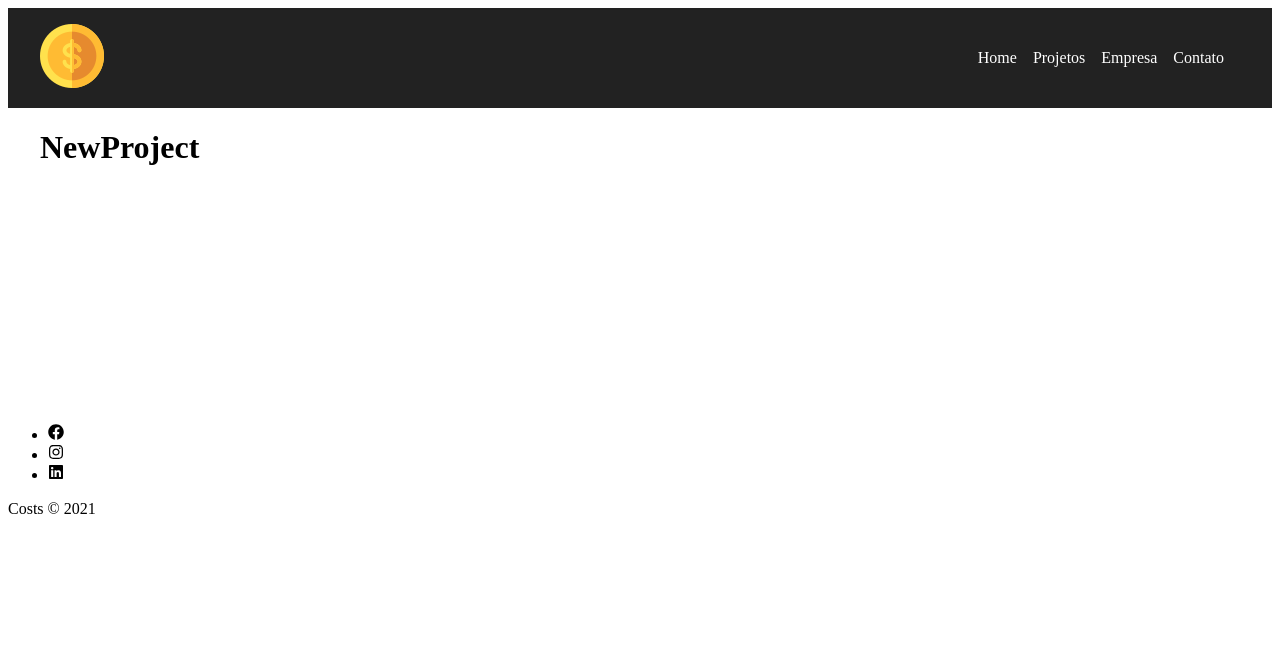
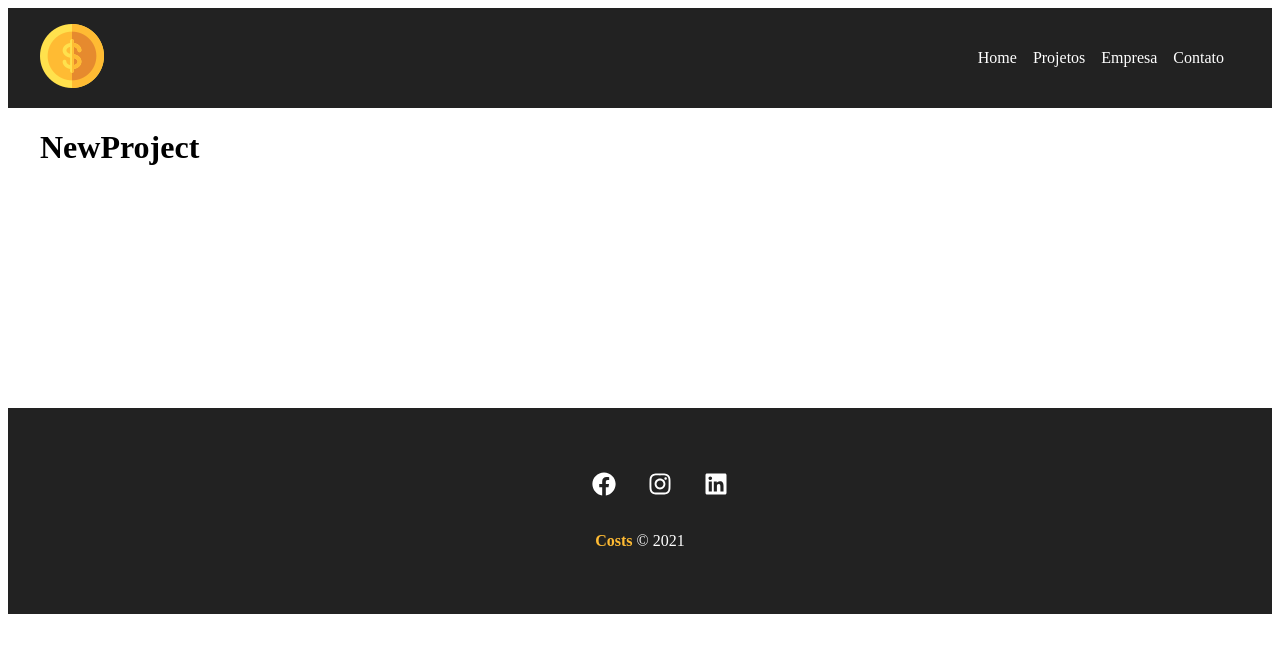
Before and after one commit to michael-petterson-06/Projeto-Costs-Mike, a React (Create React App) app in the folder costs/: page /newproject in a window 1280 px wide. Shown: the top 652 px of the page. Built offline with nearby package versions, Linux system fonts and the light colour scheme.

Commit message:
estilizando Footer

```diff
--- a/costs/src/App.js
+++ b/costs/src/App.js
@@ -18,16 +18,16 @@
           <Route exact path="/">
             <Home />
           </Route>
-          <Route exact path="/projects">
+          <Route path="/projects">
             <Projects/>
           </Route>
-          <Route exact path="/company">
+          <Route path="/company">
             <Company />
           </Route>
-          <Route exact path="/contact">
+          <Route path="/contact">
             <Contact />
           </Route>
-          <Route exact path="/newproject">
+          <Route path="/newproject">
             <NewProject />
           </Route>
         </Container>
--- a/costs/src/components/layout/Footer.js
+++ b/costs/src/components/layout/Footer.js
@@ -3,13 +3,13 @@
 
 function Footer() {
     return (
-        <footer>
-            <ul>
+        <footer className={styles.footer}>
+            <ul className={styles.social_list}>
                 <li><FaFacebook /></li>
                 <li><FaInstagram /></li>
                 <li><FaLinkedin /></li>
             </ul>
-            <p><span>Costs</span> &copy; 2021</p>
+        <p className={styles.copy_right}><span>Costs</span> &copy; 2021</p>
         </footer>
     )
 }
--- a/costs/src/components/layout/Footer.module.css
+++ b/costs/src/components/layout/Footer.module.css
@@ -0,0 +1,40 @@
+.footer {
+    background-color: #222;
+    color: #fff;
+    padding: 3em;
+    text-align: center;
+}
+
+
+.social_list{
+    display: flex;
+    justify-content: center;
+    list-style-type: none;
+}
+
+
+.social_list li {
+    margin: 0 1em;
+}
+
+
+.social_list li:hover {
+    color: #ffbb33;
+}
+
+
+.social_list svg {
+    font-size: 1.5em;
+    cursor: pointer;
+}
+
+
+.copy_right {
+    margin-top: 2em;
+}
+
+
+.copy_right span {
+    font-weight: bold;
+    color:#ffbb33;
+}
```
